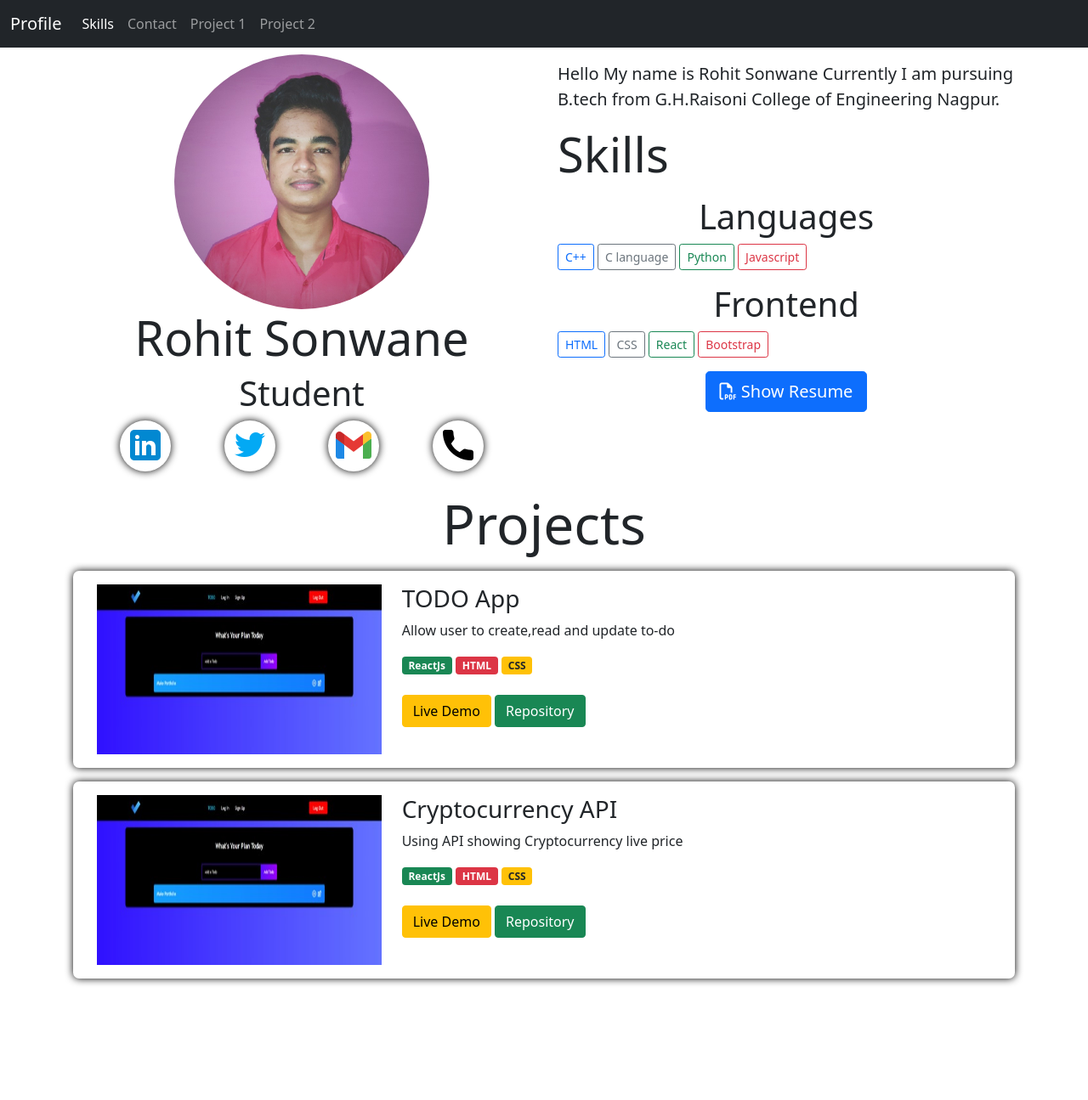
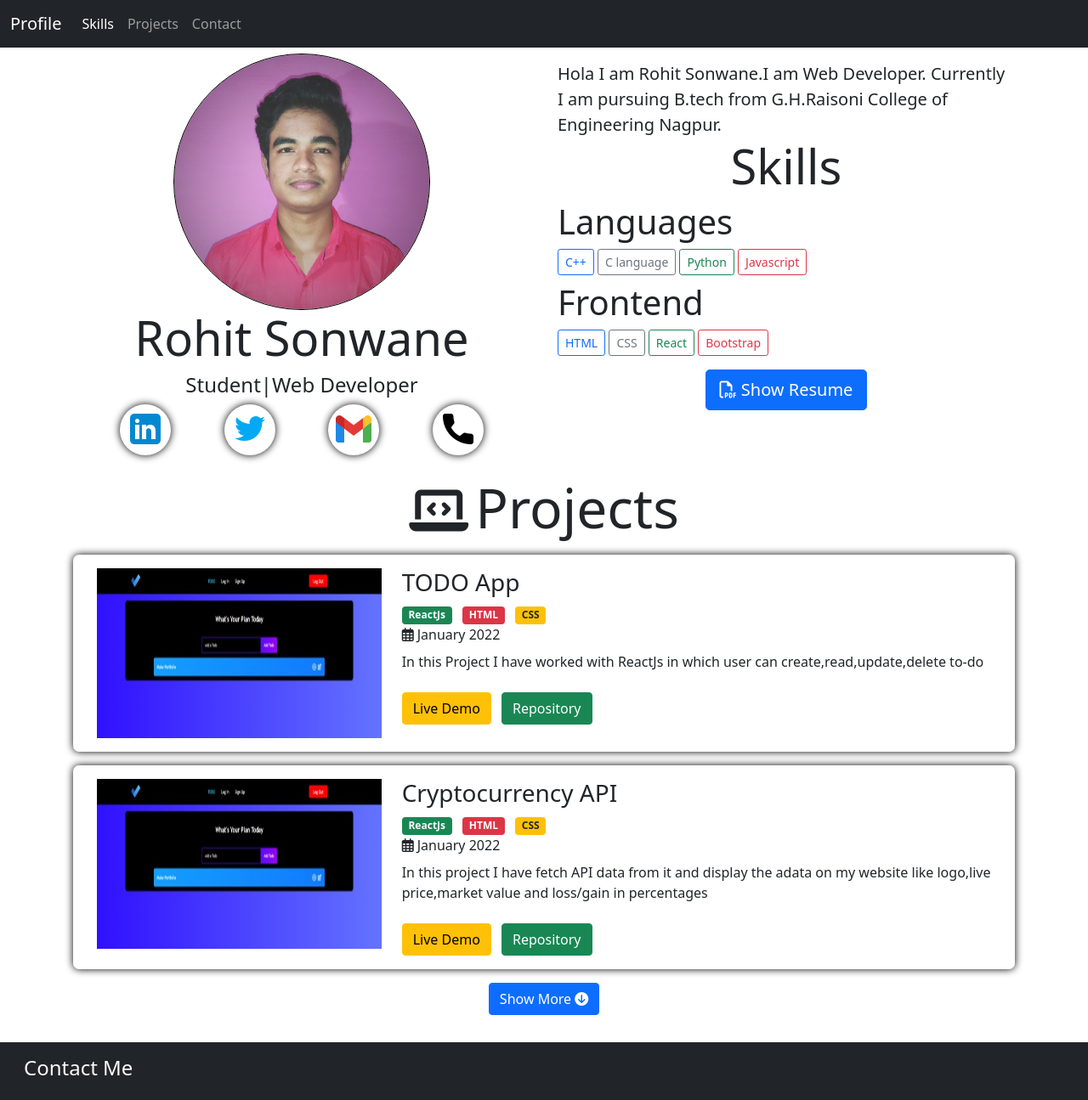
Before and after one commit to rohitsonwane652/personel-portfolio, a plain HTML site: page index.html in a window 1280 px wide. Shown: the whole page at 85% size. Before the commit the page ends 1168 px from the top, so only its background shows below. Drawn offline with nearby package versions, Linux system fonts and the light colour scheme.

Commit message:
projects update

```diff
--- a/css/style.css
+++ b/css/style.css
@@ -1,6 +1,11 @@
+p{
+    margin: 0;
+}
+
 .profile-me{
     height: 300px;
     border-radius: 50%;
+    outline: 1px solid black ;
 }
 
 .icon-logo-container{
@@ -27,3 +32,13 @@
 .project-img{
     height: 200px;
 }
+
+#project-3{
+    display: none;
+}
+#show-more-btn{
+    display: block;
+}
+#show-less-btn{
+    display: none;
+}
--- a/index.html
+++ b/index.html
@@ -10,7 +10,7 @@
     <link href="https://cdn.jsdelivr.net/npm/bootstrap@5.1.3/dist/css/bootstrap.min.css" rel="stylesheet" integrity="sha384-1BmE4kWBq78iYhFldvKuhfTAU6auU8tT94WrHftjDbrCEXSU1oBoqyl2QvZ6jIW3" crossorigin="anonymous">
     <link rel="stylesheet" href="./css/style.css">
 
-    <title>Rohit Sonwane </title>
+    <title>Rohit Sonwane-Portfolio </title>
   </head>
   <body>
     <nav class="navbar navbar-expand-lg navbar-dark bg-dark sticky-top">
@@ -25,14 +25,14 @@
               <a class="nav-link active" aria-current="page" href="#skills">Skills</a>
             </li>
             <li class="nav-item">
+              <a class="nav-link" href="#projects">Projects</a>
+            </li>
+            <li class="nav-item">
               <a class="nav-link "  href="#contact">Contact</a>
             </li>
-            <li class="nav-item">
-              <a class="nav-link" href="#project-1">Project 1</a>
-            </li>
-            <li class="nav-item">
+            <!-- <li class="nav-item">
               <a class="nav-link" href="#project-2">Project 2</a>
-            </li>
+            </li> -->
           </ul>
         </div>
       </div>
@@ -43,7 +43,7 @@
               <div class="col-md-6 p-2" id="profile">
                 <img src="./assets/img/profile.jpg" class="img-fluid mx-auto d-block profile-me"/>
                 <h1 class="display-4 text-center">Rohit Sonwane</h1>
-                <h1 class="display-6 text-center">Student</h1>
+                <h4 class=" text-center">Student|Web Developer</h4>
 
                 <div class="d-flex justify-content-evenly" id="contact">
                     <a href="https://www.linkedin.com/in/rohitsonwane/" target="_blank" class="icon-logo-container">
@@ -65,23 +65,23 @@
               </div>
 
               <div class="col-md-6 p-3">
-                <p class="about-me">Hello My name is Rohit Sonwane Currently I am pursuing B.tech from G.H.Raisoni College of Engineering Nagpur.</p>
-                <h1 class="display-4" id="skills">Skills</h1>
+                <p class="about-me">Hola I am Rohit Sonwane.I am Web Developer. Currently I am pursuing B.tech from G.H.Raisoni College of Engineering Nagpur.</p>
+                <h1 class="display-4 text-center" id="skills">Skills</h1>
                 <p>
-                    <h3 class="display-6 text-center">Languages</h3>
+                    <h3 class="display-6 ">Languages</h3>
                     <button type="button" class="btn btn-outline-primary btn-sm">C++</button>
                     <button type="button" class="btn btn-outline-secondary btn-sm">C language</button>
                     <button type="button" class="btn btn-outline-success btn-sm">Python</button>
                     <button type="button" class="btn btn-outline-danger btn-sm">Javascript</button>
                 </p>
                 <p>
-                    <h3 class="display-6 text-center">Frontend</h3>
+                    <h3 class="display-6 mt-2">Frontend</h3>
                     <button type="button" class="btn btn-outline-primary btn-sm">HTML</button>
                     <button type="button" class="btn btn-outline-secondary btn-sm">CSS</button>
                     <button type="button" class="btn btn-outline-success btn-sm">React</button>
                     <button type="button" class="btn btn-outline-danger btn-sm">Bootstrap</button>
                 </p>
-                <div class="d-flex justify-content-center">
+                <div class="d-flex justify-content-center mt-3">
                   <a class="btn btn-primary btn-lg" href="https://drive.google.com/file/d/1J3HnLfvs8R6YQ5bb91iKEAUzs1AE4Al2/view?usp=sharing" role="button" target="_blank">
                     <i class="far fa-file-pdf"></i> Show Resume
                   </a>
@@ -89,20 +89,21 @@
               </div>
           </div>
 
-          <div class="m-3">
-            <h1 class="text-center display-3">Projects</h1>
+          <div class="m-3" id="projects">
+            <h1 class="text-center display-3"><i class="fas fa-laptop-code me-2 display-4"></i>Projects</h1>
             <div class="row p-3 mt-3 project-container" id="project-1">
               <div class="col-md-4">
                 <img src="./assets/img/project-1.jpg" alt="project1" class="img-fluid project-img">
               </div>
               <div class="col-md-8">
                 <h3>TODO App</h3>
-                <p>Allow user to create,read and update to-do</p>
-                <span class="badge bg-success">ReactJs</span>
-                <span class="badge bg-danger">HTML</span>
-                <span class="badge bg-warning text-dark">CSS</span>
+                <span class="badge bg-success me-2">ReactJs</span>
+                <span class="badge bg-danger me-2">HTML</span>
+                <span class="badge bg-warning text-dark me-2">CSS</span>
+                <p><i class="far fa-calendar-alt me-1"></i>January 2022</p>
+                <p class="mt-2">In this Project I have worked with ReactJs in which user can create,read,update,delete to-do</p>
                 <div class="mt-4">
-                  <a class="btn btn-warning btn-md" href="https://rohitsonwane652.github.io/" role="button" target="_blank">Live Demo</a>
+                  <a class="btn btn-warning btn-md me-2" href="https://rohitsonwane652.github.io/" role="button" target="_blank">Live Demo</a>
                   <a class="btn btn-success btn-md" href="https://github.com/rohitsonwane652/react-todo-app" role="button" target="_blank">Repository</a>
                 </div>
               </div>
@@ -114,17 +115,54 @@
               </div>
               <div class="col-md-8">
                 <h3>Cryptocurrency API </h3>
-                <p>Using API showing Cryptocurrency live price</p>
-                <span class="badge bg-success">ReactJs</span>
-                <span class="badge bg-danger">HTML</span>
-                <span class="badge bg-warning text-dark">CSS</span>
+                <span class="badge bg-success me-2">ReactJs</span>
+                <span class="badge bg-danger me-2">HTML</span>
+                <span class="badge bg-warning text-dark me-2">CSS</span>
+                <p><i class="far fa-calendar-alt me-1"></i>January 2022</p>
+                <p class="mt-2">In this project I have fetch API data from it and display the adata on my website like logo,live price,market value and loss/gain in percentages</p>
                 <div class="mt-4">
-                  <a class="btn btn-warning btn-md" href="https://crypto-track-api.herokuapp.com/" role="button" target="_blank">Live Demo</a>
+                  <a class="btn btn-warning btn-md me-2" href="https://crypto-track-api.herokuapp.com/" role="button" target="_blank">Live Demo</a>
                   <a class="btn btn-success btn-md" href="https://github.com/rohitsonwane652/crypto-track-api" role="button" target="_blank">Repository</a>
                 </div>
               </div>
             </div>
+
+            <div class="row p-3 mt-3 project-container" id="project-3">
+              <div class="col-md-4">
+                <img src="./assets/img/project-1.jpg" alt="project3" class="img-fluid project-img">
+              </div>
+              <div class="col-md-8">
+                <h3>Score Keeper</h3>
+                <span class="badge bg-success me-2">HTML</span>
+                <span class="badge bg-danger me-2">JavaScript</span>
+                <span class="badge bg-warning text-dark me-2">CSS</span>
+                <p><i class="far fa-calendar-alt me-1"></i>February 2022</p>
+                <p class="mt-2">This project made using Javascript,HTML,CSS in which we show the scores of two different teams and increase scores after scoring points and declare the winner.</p>
+                <div class="mt-4">
+                  <a class="btn btn-warning btn-md me-2" href="" role="button" target="_blank">Live Demo</a>
+                  <a class="btn btn-success btn-md" href="https://github.com/rohitsonwane652/scorecard" role="button" target="_blank">Repository</a>
+                </div>
+              </div>
+            </div>
+
+            <div class="d-flex justify-content-center mt-3">
+              <button type="button" class="btn btn-primary" id="show-more-btn" onClick="showMore()">Show More<i class="fas fa-arrow-circle-down ms-1"></i></button>
+            </div>
+            <div class="d-flex justify-content-center mt-3">
+              <button type="button" class="btn btn-primary" id="show-less-btn" onClick="showLess()">Show Less<i class="fas fa-arrow-circle-up ms-1"></i></button>
+            </div>
           </div>
+      </div>
+
+      <div class="footer container-fluid bg-dark text-light">
+        <div class="row p-3">
+          <div class="col-4">
+            <h4>Contact Me</h4>
+
+          </div>
+          <div class="col-4"></div>
+          <div class="col-4"></div>
+        </div>
       </div>
 
     <!-- Option 1: Bootstrap Bundle with Popper -->
--- a/js/script.js
+++ b/js/script.js
@@ -0,0 +1,12 @@
+const showMore = ()=>{
+    console.log("button clicked");
+    document.getElementById("project-3").style.display = "flex";
+    document.getElementById("show-less-btn").style.display = "block";
+    document.getElementById("show-more-btn").style.display = "none";
+}
+
+const showLess = ()=>{
+    document.getElementById("project-3").style.display = "none";
+    document.getElementById("show-more-btn").style.display = "block";
+    document.getElementById("show-less-btn").style.display = "none";
+}
```
